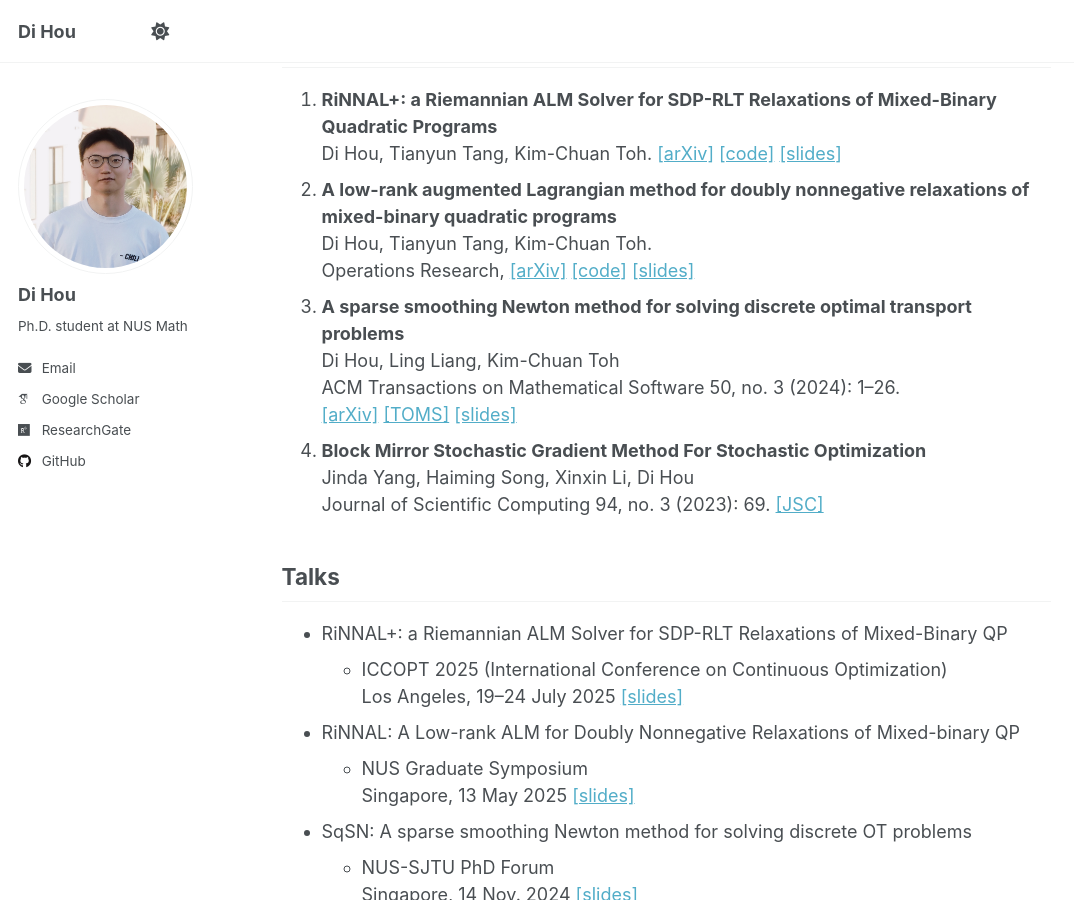
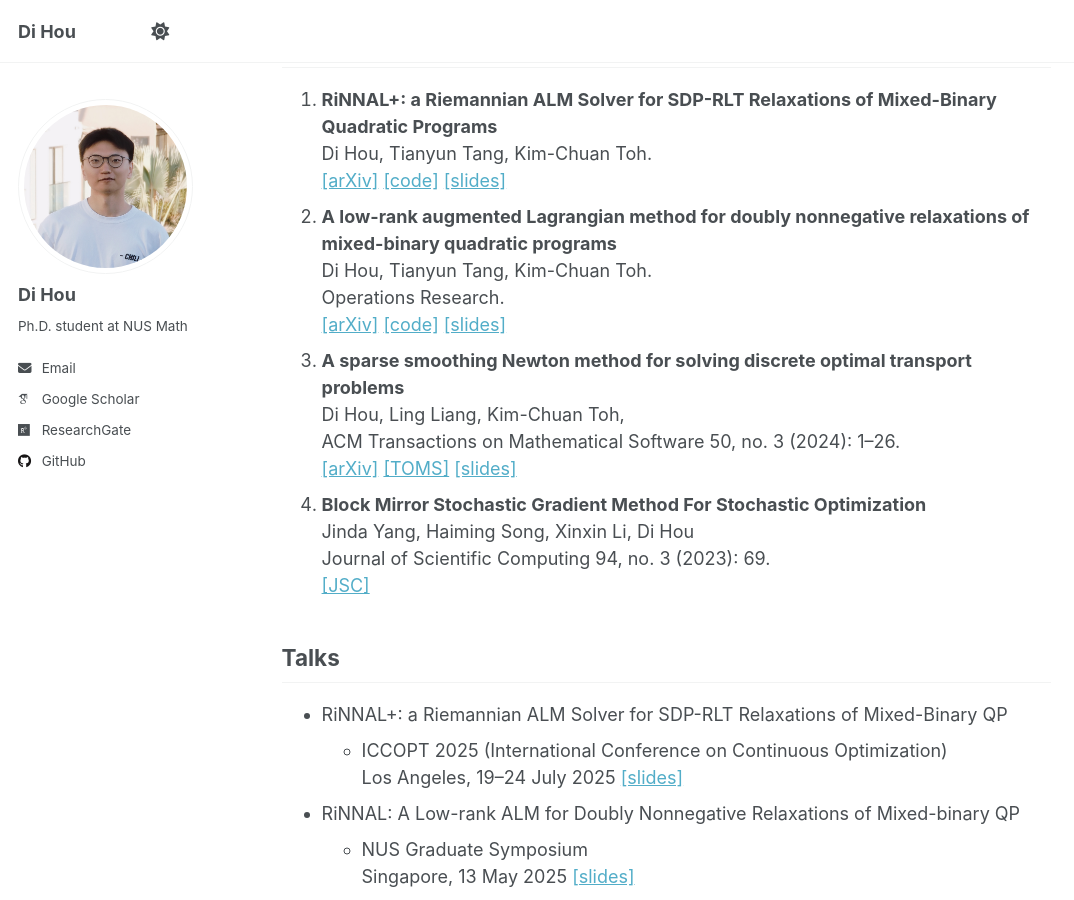
Before and after one commit to HouDiOpt/HouDiOpt.github.io, a Jekyll site: the page built from _pages/about.md, in a window 1280 px wide and 900 px high, scrolled down 528 px. Shown: the whole window, without its empty margins (0-1074 px from the left). Built offline with Jekyll 4.4.1, drawn with Linux system fonts in a browser that asks for light colours; some web fonts are replaced; a script that is not in the unit is left out.

```diff
--- a/_pages/about.md
+++ b/_pages/about.md
@@ -19,18 +19,19 @@ Publications
 ------
 1. **RiNNAL+: a Riemannian ALM Solver for SDP-RLT Relaxations of Mixed-Binary Quadratic Programs**
 <br>Di Hou, Tianyun Tang, Kim-Chuan Toh.
-[[arXiv]](https://arxiv.org/abs/2507.13776) [[code]](https://github.com/HouDiOpt/RiNNALplus) [[slides]](/files/RiNNALplus_ICCOPT.pdf)
+<br>[[arXiv]](https://arxiv.org/abs/2507.13776) [[code]](https://github.com/HouDiOpt/RiNNALplus) [[slides]](/files/RiNNALplus_ICCOPT.pdf)
 1. **A low-rank augmented Lagrangian method for doubly nonnegative relaxations of mixed-binary quadratic programs**
 <br>Di Hou, Tianyun Tang, Kim-Chuan Toh.
-<br>Operations Research, [[arXiv]](https://arxiv.org/abs/2502.13849) [[code]](https://github.com/HouDiOpt/RiNNAL) [[slides]](/files/RiNNAL.pdf)
+<br>Operations Research.
+<br>[[arXiv]](https://arxiv.org/abs/2502.13849) [[code]](https://github.com/HouDiOpt/RiNNAL) [[slides]](/files/RiNNAL.pdf)
 1. **A sparse smoothing Newton method for solving discrete optimal transport problems**
-<br>Di Hou, Ling Liang, Kim-Chuan Toh
+<br>Di Hou, Ling Liang, Kim-Chuan Toh,
 <br>ACM Transactions on Mathematical Software 50, no. 3 (2024): 1–26.
 <br>[[arXiv]](https://arxiv.org/abs/2311.06448) [[TOMS]](https://dl.acm.org/doi/full/10.1145/3688800) [[slides]](/files/SqSN_pre.pdf)
 1. **Block Mirror Stochastic Gradient Method For Stochastic Optimization**
 <br>Jinda Yang, Haiming Song, Xinxin Li, Di Hou
 <br>Journal of Scientific Computing 94, no. 3 (2023): 69.
-[[JSC]](https://link.springer.com/article/10.1007/s10915-023-02110-y)
+<br>[[JSC]](https://link.springer.com/article/10.1007/s10915-023-02110-y)
 
 Talks
 ------
```
